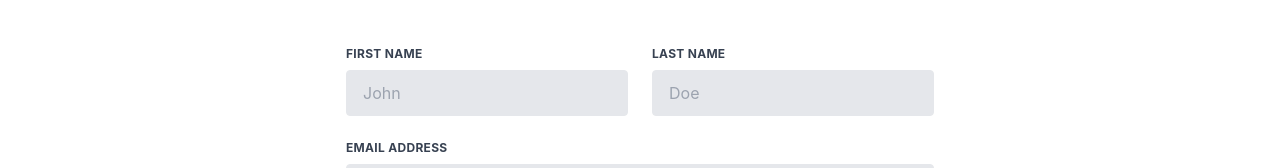
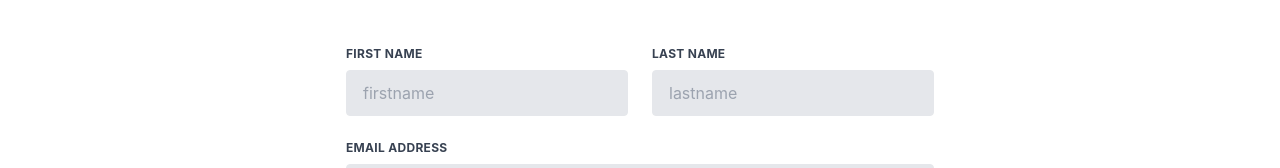
Before and after one commit to anthonysim/portfolio, a Next.js app: page /contact in a window 1280 px wide. Shown: the part 211-379 px from the top of the page. Built offline with nearby package versions, Linux system fonts and the light colour scheme.

Commit message:
changed link hover colors blue to indigo

```diff
--- a/components/Navbar.js
+++ b/components/Navbar.js
@@ -20,7 +20,7 @@ export default function Navbar() {
           </a>
         </Link>
         <button
-          className=' inline-flex p-3 hover:bg-blue-300 rounded lg:hidden text-white ml-auto hover:text-white outline-none'
+          className=' inline-flex p-3 hover:bg-indigo-600 rounded lg:hidden text-white ml-auto hover:text-white outline-none'
           onClick={handleClick}
         >
           <svg
@@ -45,22 +45,22 @@ export default function Navbar() {
         >
           <div className='pr-12 lg:inline-flex lg:flex-row lg:ml-auto lg:w-auto w-full lg:items-center items-start  flex flex-col lg:h-auto'>
             <Link href='/'>
-              <a className='pl-12 lg:inline-flex lg:w-auto w-full px-3 py-2 rounded text-gray-50 font-bold items-center justify-center  hover:text-blue-300 uppercase'>
+              <a className='pl-12 lg:inline-flex lg:w-auto w-full px-3 py-2 rounded text-gray-50 font-bold items-center justify-center  hover:text-indigo-300 uppercase'>
                 Home
               </a>
             </Link>
             <Link href='/portfolio'>
-              <a className='pl-12 lg:inline-flex lg:w-auto w-full px-3 py-2 rounded text-gray-100 font-bold items-center justify-center  hover:text-blue-300 uppercase'>
+              <a className='pl-12 lg:inline-flex lg:w-auto w-full px-3 py-2 rounded text-gray-100 font-bold items-center justify-center hover:text-indigo-300 uppercase'>
                 Portfolio
               </a>
             </Link>
             <Link href='/about'>
-              <a className='pl-12 lg:inline-flex lg:w-auto w-full px-3 py-2 rounded text-gray-200 font-bold items-center justify-center hover:text-blue-300 uppercase'>
+              <a className='pl-12 lg:inline-flex lg:w-auto w-full px-3 py-2 rounded text-gray-200 font-bold items-center justify-center hover:text-indigo-300 uppercase'>
                 About
               </a>
             </Link>
             <Link href='/contact'>
-              <a className='pl-12 lg:inline-flex lg:w-auto w-full px-3 py-2 rounded text-gray-300 font-bold items-center justify-center hover:text-blue-300 uppercase'>
+              <a className='pl-12 lg:inline-flex lg:w-auto w-full px-3 py-2 rounded text-gray-300 font-bold items-center justify-center hover:text-indigo-300 uppercase'>
                 Contact
               </a>
             </Link>
--- a/pages/contact/index.js
+++ b/pages/contact/index.js
@@ -1,7 +1,7 @@
 import Head from 'next/head';
 import Link from 'next/link';
 import Image from 'next/image';
-import styles from '../../styles/Home.module.css'
+import styles from '../../styles/Home.module.css';
 
 
 export default function Contact() {
@@ -26,13 +26,13 @@ export default function Contact() {
                 <label className="block uppercase tracking-wide text-gray-700 text-xs font-bold mb-2" htmlFor="grid-first-name">
                   First Name
                 </label>
-                <input className="appearance-none block w-full bg-gray-200 text-gray-700 border border-gray-200 rounded py-3 px-4 leading-tight focus:outline-none focus:bg-white focus:border-gray-500" id="grid-last-name" type="text" placeholder="John" />
+                <input className="appearance-none block w-full bg-gray-200 text-gray-700 border border-gray-200 rounded py-3 px-4 leading-tight focus:outline-none focus:bg-white focus:border-gray-500" id="grid-last-name" type="text" placeholder="firstname" />
               </div>
               <div className="w-full md:w-1/2 px-3">
                 <label className="block uppercase tracking-wide text-gray-700 text-xs font-bold mb-2" htmlFor="grid-last-name">
                   Last Name
                 </label>
-                <input className="appearance-none block w-full bg-gray-200 text-gray-700 border border-gray-200 rounded py-3 px-4 leading-tight focus:outline-none focus:bg-white focus:border-gray-500" id="grid-last-name" type="text" placeholder="Doe" />
+                <input className="appearance-none block w-full bg-gray-200 text-gray-700 border border-gray-200 rounded py-3 px-4 leading-tight focus:outline-none focus:bg-white focus:border-gray-500" id="grid-last-name" type="text" placeholder="lastname" />
               </div>
             </div>
             <div className="flex flex-wrap -mx-3 mb-6">
```
